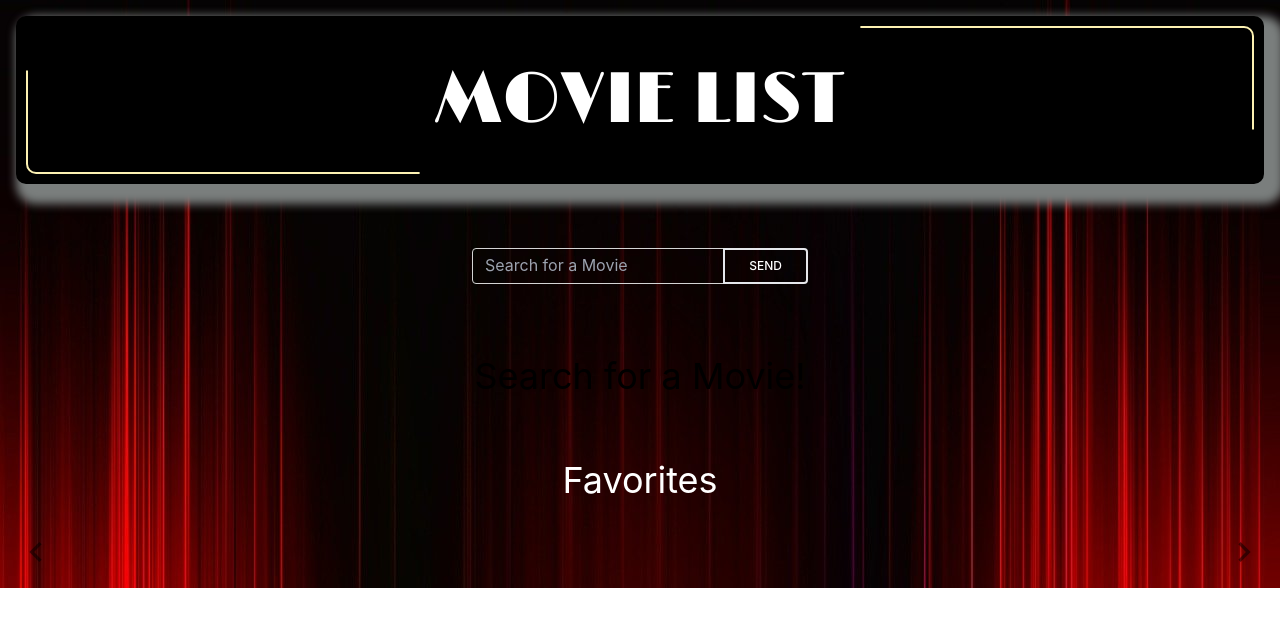
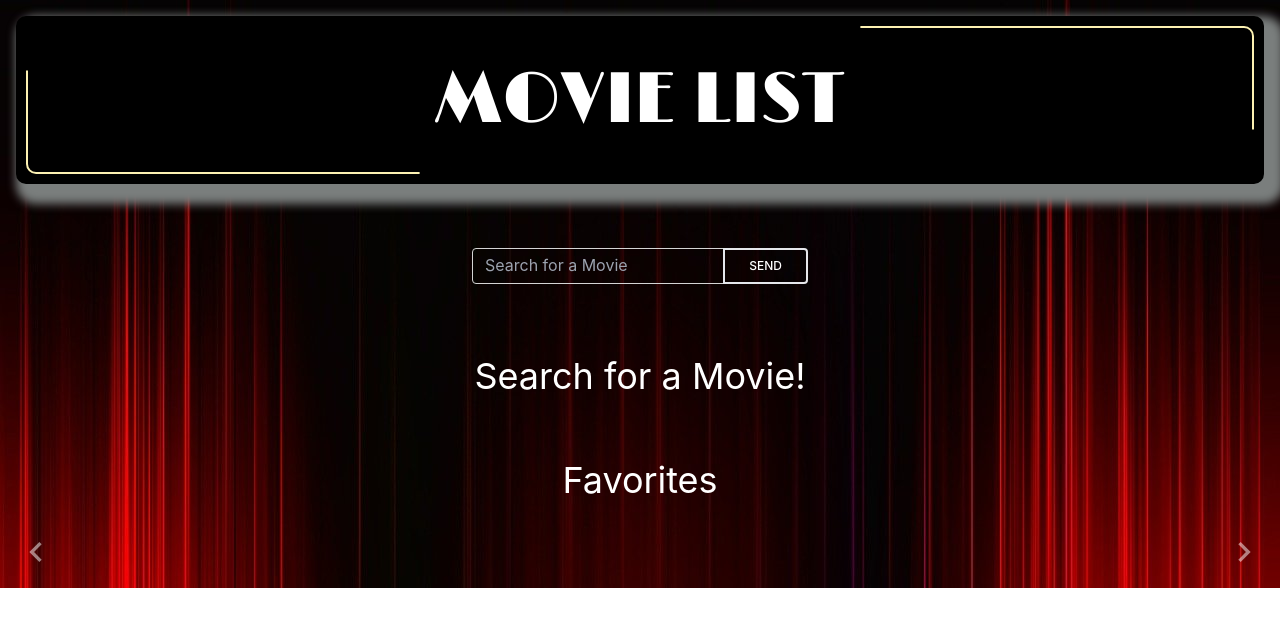
Before and after one commit to SDytewski/search, a React (Create React App) app: page / in a window 1280 px wide. Shown: the top 626 px of the page. Built offline with nearby package versions, Linux system fonts and the light colour scheme.

Commit message:
styled arrow colors for slider

```diff
--- a/src/components/Movielist.js
+++ b/src/components/Movielist.js
@@ -184,7 +184,7 @@ function Movielist() {
             {/* </div> */}
 
 
-            {name?.length === 0 ? (<h1 align="center" className="text-4xl p-8">Search for a Movie!</h1>) :
+            {name?.length === 0 ? (<h1 align="center" className="text-white text-4xl p-8">Search for a Movie!</h1>) :
 
 
 
@@ -192,7 +192,7 @@ function Movielist() {
               <div>
                 <h1 align="center" className="text-white text-4xl p-4">Movies</h1>
                 <div className='relative flex items-center'>
-                  <div className='opacity-50 cursor-pointer hover:opacity-100' onClick={slideLeft}><MdChevronLeft size={40} /></div>
+                  <div className='opacity-50 cursor-pointer hover:opacity-100' onClick={slideLeft}><MdChevronLeft size={40} color="white" /></div>
                   <div id='slider' className="relative flex items-center w-full h-full overflow-x-scroll scroll whitespace-nowrap scroll-smooth scrollbar-hide">
                     {name ?
 
@@ -208,7 +208,7 @@ function Movielist() {
                             src={movie.Poster}
                             onClick={() => { saveMovie(movie.Poster, setStar) }}
                           />
-                          {movie.Poster === star ? < div className="text-white">Favorite </div> : (<p>No Favorite</p>)}
+                          {movie.Poster === star ? < div className="text-white">Favorite </div> : (<p className="text-white">No Favorite</p>)}
 
 
                         </div>
@@ -227,7 +227,7 @@ function Movielist() {
                     {/* </Grid> */}
 
                   </div>
-                  <div className='opacity-50 cursor-pointer hover:opacity-100' onClick={slideRight}> <MdChevronRight size={40} /> </div>
+                  <div className='opacity-50 cursor-pointer hover:opacity-100' onClick={slideRight}> <MdChevronRight size={40} color="white"  /> </div>
                 </div>
               </div>
 
@@ -236,7 +236,7 @@ function Movielist() {
               <h1 align="center" className="text-white text-4xl p-8">Favorites</h1>
 
               <div className='relative flex items-center'>
-                <div className='opacity-50 cursor-pointer hover:opacity-100' onClick={slideFavoriteLeft}><MdChevronLeft size={40} /></div>
+                <div className='opacity-50 cursor-pointer hover:opacity-100' onClick={slideFavoriteLeft}><MdChevronLeft size={40} color="white" /></div>
                 <div id='sliderFav' className="relative flex items-center w-full h-full overflow-x-scroll scroll whitespace-nowrap scroll-smooth scrollbar-hide">
                   {
 
@@ -275,7 +275,7 @@ function Movielist() {
                     )))
                   }
                 </div>
-                <div className='opacity-50 cursor-pointer hover:opacity-100' onClick={slideFavoriteRight}> <MdChevronRight size={40} /> </div>
+                <div className='opacity-50 cursor-pointer hover:opacity-100' onClick={slideFavoriteRight}> <MdChevronRight size={40} color="white"  /> </div>
               </div>
             </div>
           </div>
```
